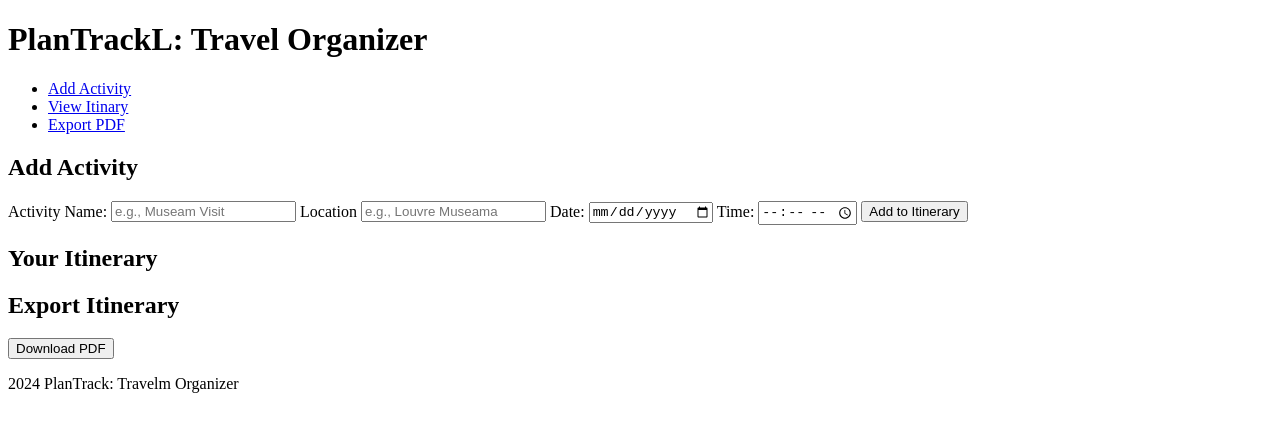
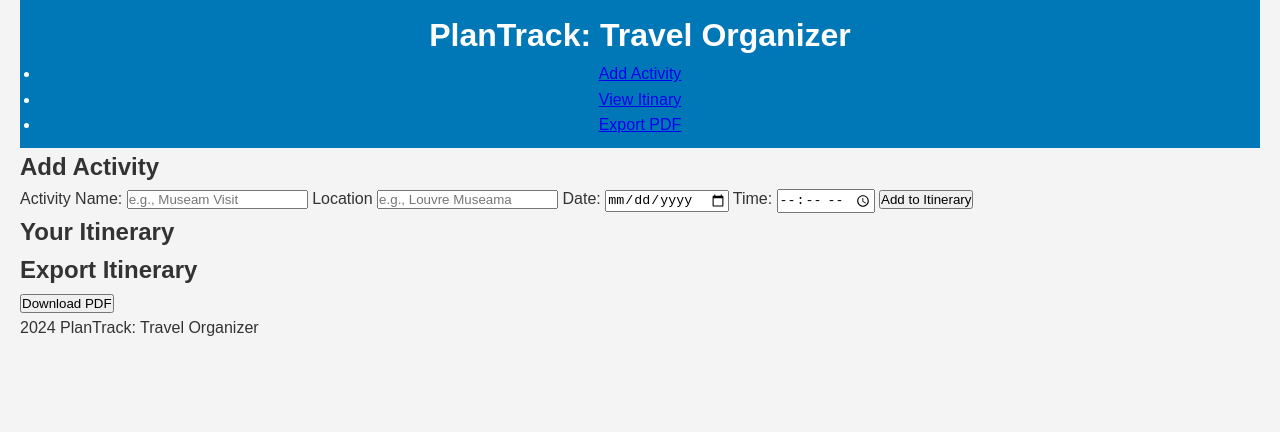
Before and after one commit to agodahdev/MyTravel, a plain HTML site: page index.html in a window 1280 px wide. Drawn offline with Linux system fonts and the light colour scheme.

Commit message:
added styling to body and header

```diff
--- a/assets/css/styles.css
+++ b/assets/css/styles.css
@@ -0,0 +1,22 @@
+* {
+    margin: 0;
+    padding: 0;
+    box-sizing: border-box;
+}
+
+/* Body Styling */
+body {
+    font-family: Arial, sans-serif;
+    line-height: 1.6;
+    color: #333;
+    background-color: #f4f4f4;
+    padding: 0 20px;
+}
+
+/* header Styling */
+header {
+    background: #0077b6;
+    color: #fff;
+    padding: 10px 20px;
+    text-align: center;
+}
--- a/index.html
+++ b/index.html
@@ -3,12 +3,13 @@
 <head>
     <meta charset="UTF-8">
     <meta name="viewport" content="width=device-width, initial-scale=1.0">
+    <meta name="description" content="Interactive Travel Planner">
     <title>PlanTrack: Travel organizer</title>
     <link rel="stylesheet" href="assets/css/styles.css">
 </head>
 <body>
     <header>
-        <h1>PlanTrackL: Travel Organizer</h1>
+        <h1>PlanTrack: Travel Organizer</h1>
         <nav>
             <ul>
                 <li><a href="#add-activity">Add Activity</a></li>
@@ -57,7 +58,7 @@
         </section>
 
         <footer>
-            <p> 2024 PlanTrack: Travelm Organizer</p>
+            <p> 2024 PlanTrack: Travel Organizer</p>
         </footer>
 
         <script src="assets/scripts/app.js"></script>
```
